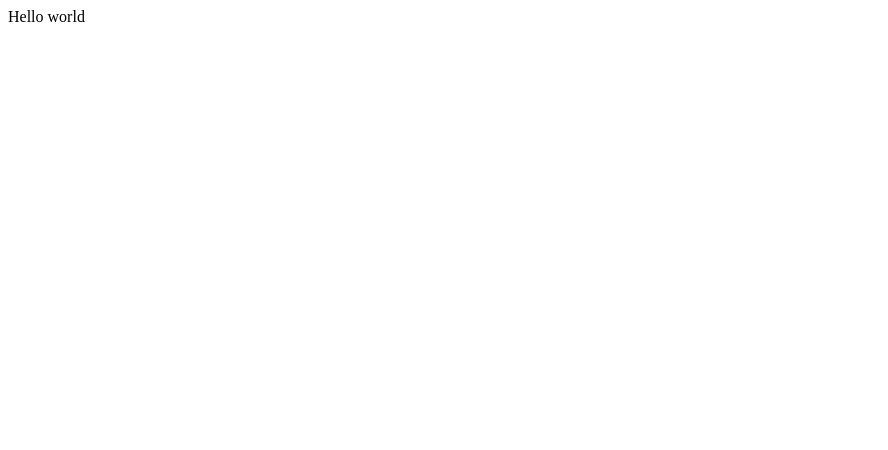
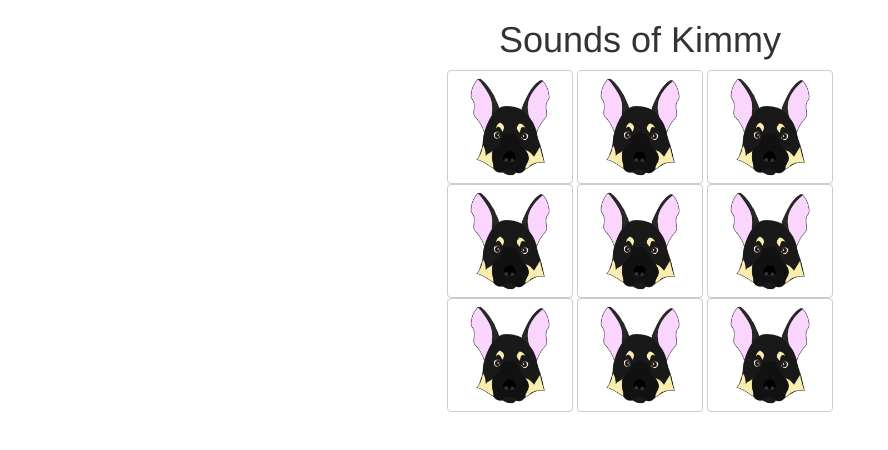
Before and after one commit to stellarxo/kimmysounds, a plain HTML site: page index.html in a window 1280 px wide. Shown: the whole page, without its empty margins (0-888 px from the left). Drawn offline with nearby package versions, Linux system fonts and the light colour scheme.

Commit message:
buttons, sounds, initial image

```diff
--- a/index.html
+++ b/index.html
@@ -1 +1,122 @@
-Hello world
+<!DOCTYPE html>
+<html lang="en">
+  <head>
+    <meta charset="utf-8">
+    <meta http-equiv="X-UA-Compatible" content="IE=edge">
+    <meta name="viewport" content="width=device-width, initial-scale=1">
+     <link rel="icon" href="../../favicon.ico">
+    <!-- The above 3 meta tags *must* come first in the head; any other head content must come *after* these tags -->
+    <title>Kimmy Sounds</title>
+
+    <!-- Bootstrap -->
+    <link href="css/bootstrap.min.css" rel="stylesheet">
+
+    <!-- HTML5 shim and Respond.js for IE8 support of HTML5 elements and media queries -->
+    <!-- WARNING: Respond.js doesn't work if you view the page via file:// -->
+    <!--[if lt IE 9]>
+      <script src="https://oss.maxcdn.com/html5shiv/3.7.3/html5shiv.min.js"></script>
+      <script src="https://oss.maxcdn.com/respond/1.4.2/respond.min.js"></script>
+    <![endif]-->
+  </head>
+  <body>
+
+  <div class="container" style="text-align: center">
+
+
+    <h1>Sounds of Kimmy</h1>
+
+    <div class="row">
+    <button class="btn btn-default" onclick="play1()">
+    	<img src="images/kimmy1.png" width="100" />
+    	<audio id="kimmy1" src="audio/Kimmy1.m4a" ></audio>
+	</button>
+	<button class="btn btn-default" onclick="play2()">
+    	<img src="images/kimmy1.png" width="100" />
+    	<audio id="kimmy2" src="audio/Kimmy2.m4a" ></audio>
+	</button>
+	<button class="btn btn-default" onclick="play3()">
+    	<img src="images/kimmy1.png" width="100" />
+    	<audio id="kimmy3" src="audio/Kimmy3.m4a" ></audio>
+	</button>
+	</div>
+
+	<div class="row">
+    <button class="btn btn-default" onclick="play4()">
+    	<img src="images/kimmy1.png" width="100" />
+    	<audio id="kimmy4" src="audio/Kimmy4.m4a" ></audio>
+	</button>
+	<button class="btn btn-default" onclick="play5()">
+    	<img src="images/kimmy1.png" width="100" />
+    	<audio id="kimmy5" src="audio/Kimmy5.m4a" ></audio>
+	</button>
+	<button class="btn btn-default" onclick="play6()">
+    	<img src="images/kimmy1.png" width="100" />
+    	<audio id="kimmy6" src="audio/Kimmy6.m4a" ></audio>
+	</button>
+	</div>
+
+	<div class="row">
+    <button class="btn btn-default" onclick="play7()">
+    	<img src="images/kimmy1.png" width="100" />
+    	<audio id="kimmy7" src="audio/Kimmy7.m4a" ></audio>
+	</button>
+	<button class="btn btn-default" onclick="play8()">
+    	<img src="images/kimmy1.png" width="100" />
+    	<audio id="kimmy8" src="audio/Kimmy8.m4a" ></audio>
+	</button>
+	<button class="btn btn-default" onclick="play9()">
+    	<img src="images/kimmy1.png" width="100" />
+    	<audio id="kimmy9" src="audio/Kimmy9.m4a" ></audio>
+	</button>
+	</div>
+
+	</div>
+
+
+    <!-- jQuery (necessary for Bootstrap's JavaScript plugins) -->
+    <script src="https://ajax.googleapis.com/ajax/libs/jquery/1.12.4/jquery.min.js"></script>
+    <!-- Include all compiled plugins (below), or include individual files as needed -->
+    <script src="js/bootstrap.min.js"></script>
+
+    <script>
+    function play1() {
+       var audio = document.getElementById('kimmy1');
+       audio.play();
+    }
+    function play2() {
+       var audio = document.getElementById('kimmy2');
+       audio.play();
+    }
+    function play3() {
+       var audio = document.getElementById('kimmy3');
+       audio.play();
+    }
+    function play4() {
+       var audio = document.getElementById('kimmy4');
+       audio.play();
+    }
+    function play5() {
+       var audio = document.getElementById('kimmy5');
+       audio.play();
+    }
+    function play6() {
+       var audio = document.getElementById('kimmy6');
+       audio.play();
+    }
+    function play7() {
+       var audio = document.getElementById('kimmy7');
+       audio.play();
+    }
+    function play8() {
+       var audio = document.getElementById('kimmy8');
+       audio.play();
+    }
+    function play9() {
+       var audio = document.getElementById('kimmy9');
+       audio.play();
+    }
+    </script>
+
+
+  </body>
+</html>
```
Also changed, not shown: css/bootstrap.min.css (added), images/kimmy1.png (added), js/bootstrap.min.js (added), 12 other files.
